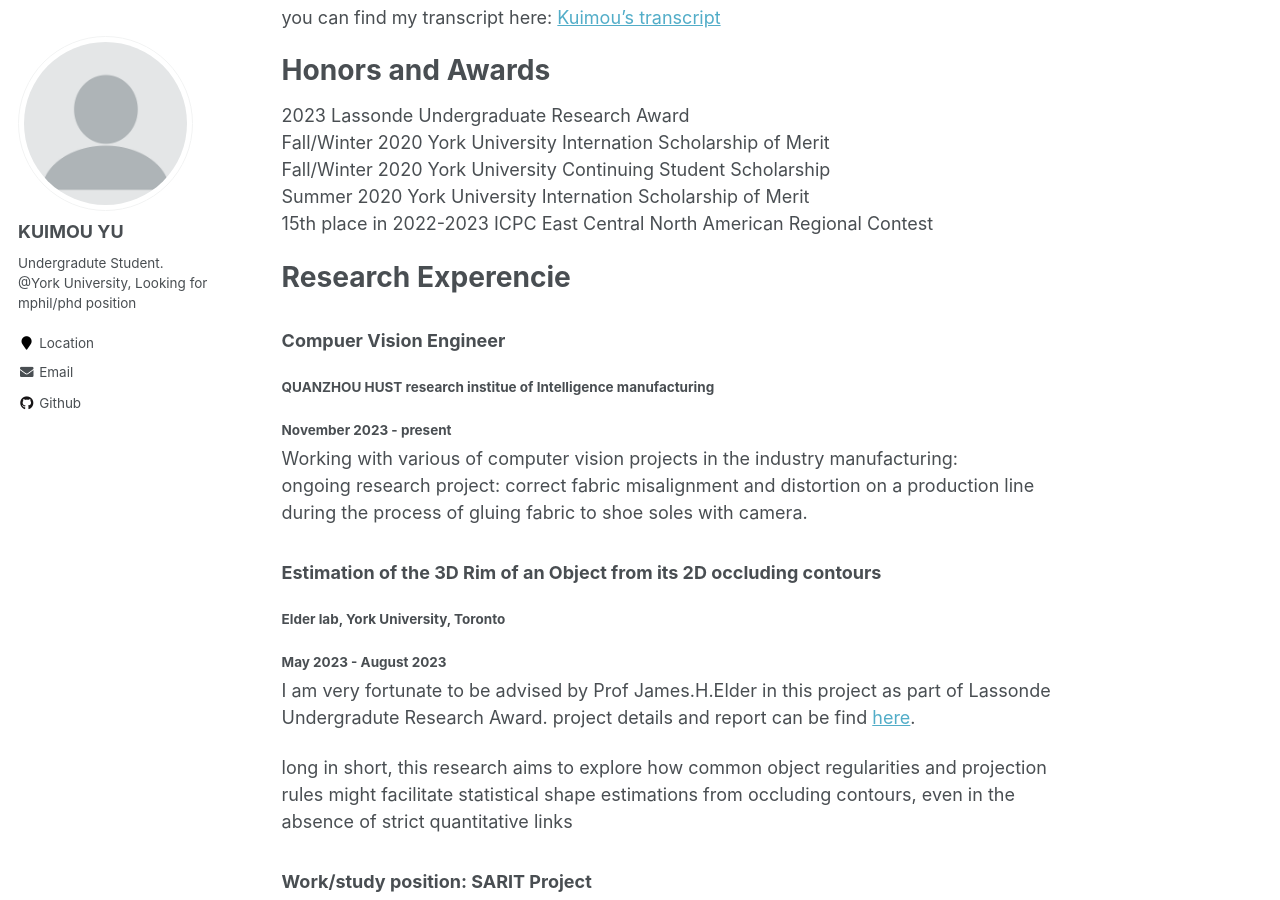
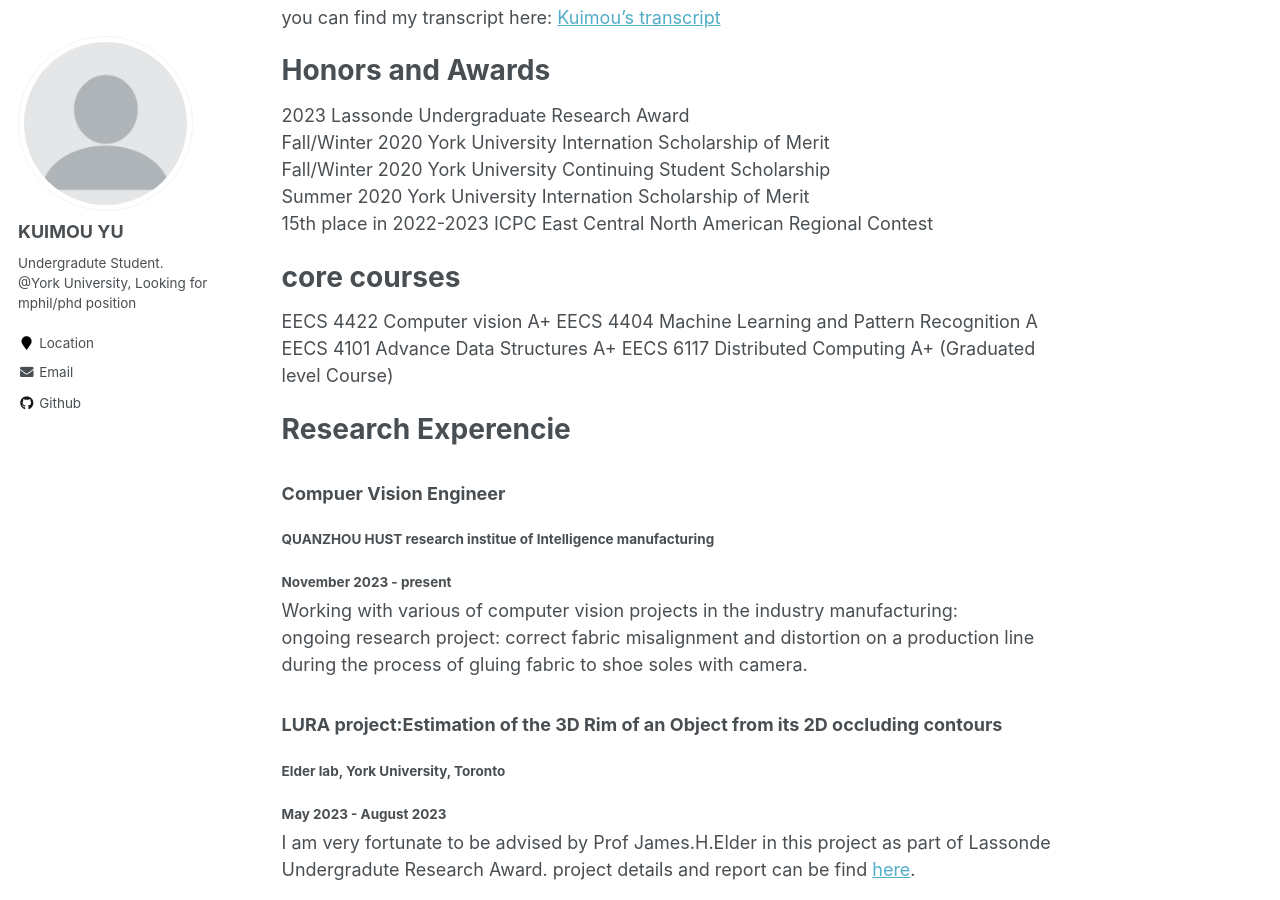
Before and after one commit to CCSCovenant/CCSCovenant.github.io, a Jekyll site: the page built from _pages/about.md, in a window 1280 px wide and 900 px high, scrolled down 338 px. Built offline with Jekyll 4.4.1, drawn with Linux system fonts in a browser that asks for light colours.

Commit message:
add key course

```diff
--- a/_pages/about.md
+++ b/_pages/about.md
@@ -22,6 +22,13 @@ Fall/Winter 2020 York University Continuing Student Scholarship
 Summer 2020 York University Internation Scholarship of Merit
 15th place in 2022-2023 ICPC East Central North American Regional Contest
 
+core courses
+=====
+EECS 4422 Computer vision A+
+EECS 4404 Machine Learning and Pattern Recognition A
+EECS 4101 Advance Data Structures A+
+EECS 6117 Distributed Computing A+ (Graduated level Course)
+
 Research Experencie
 ======
 
@@ -32,7 +39,7 @@ Research Experencie
 Working with various of computer vision projects in the industry manufacturing:
 ongoing research project:  correct fabric misalignment and distortion on a production line during the process of gluing fabric to shoe soles with camera.
 
-### Estimation of the 3D Rim of an Object from its 2D occluding contours
+### LURA project:Estimation of the 3D Rim of an Object from its 2D occluding contours
 #### Elder lab, York University, Toronto
 ##### May 2023 - August 2023
 
```
